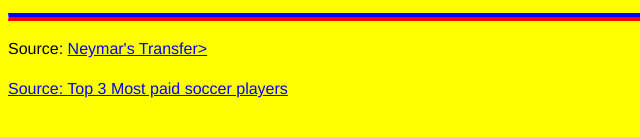
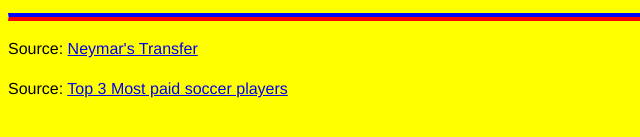
Before and after one commit to sidd0043/activity-css, a plain HTML site: page index.html in a window 1280 px wide. Shown: the part 615-752 px from the top of the page, 0-640 px from the left. Drawn offline with Linux system fonts and the light colour scheme.

Commit message:
activity-css

```diff
--- a/index.html
+++ b/index.html
@@ -35,7 +35,7 @@
 
         <hr>
 
-        <p>Source: <a href=http://www.bbc.com/sport/0/football/22760770>Neymar's Transfer></p>
+        <p>Source: <a href=http://www.bbc.com/sport/0/football/22760770>Neymar's Transfer</a></p>
         <p>Source: <a href=http://www.ftbpro.com/posts/ian.stewart.palmer/409344/the-top-ten-highest-paid-football-players>Top 3 Most paid soccer players</p>
 
 </body>
```
